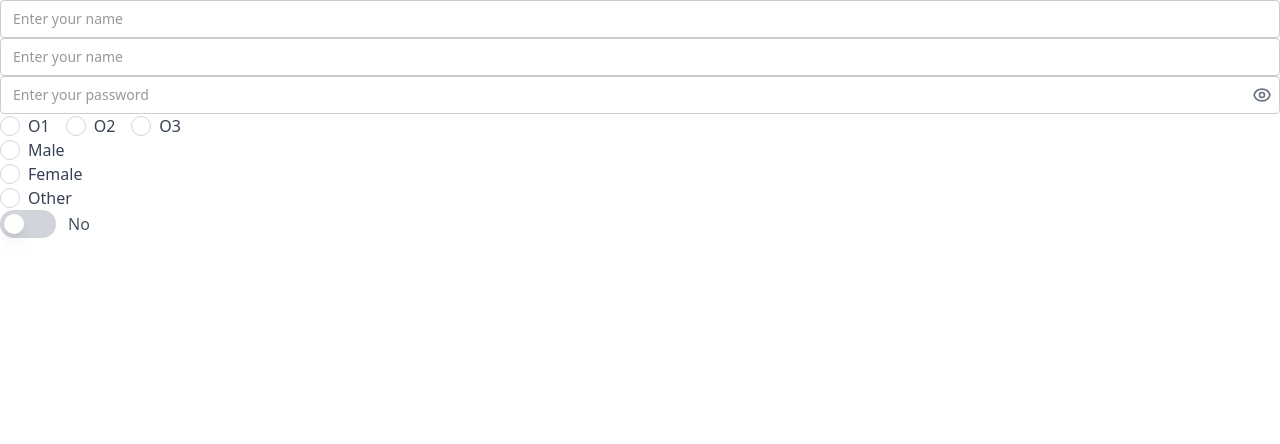
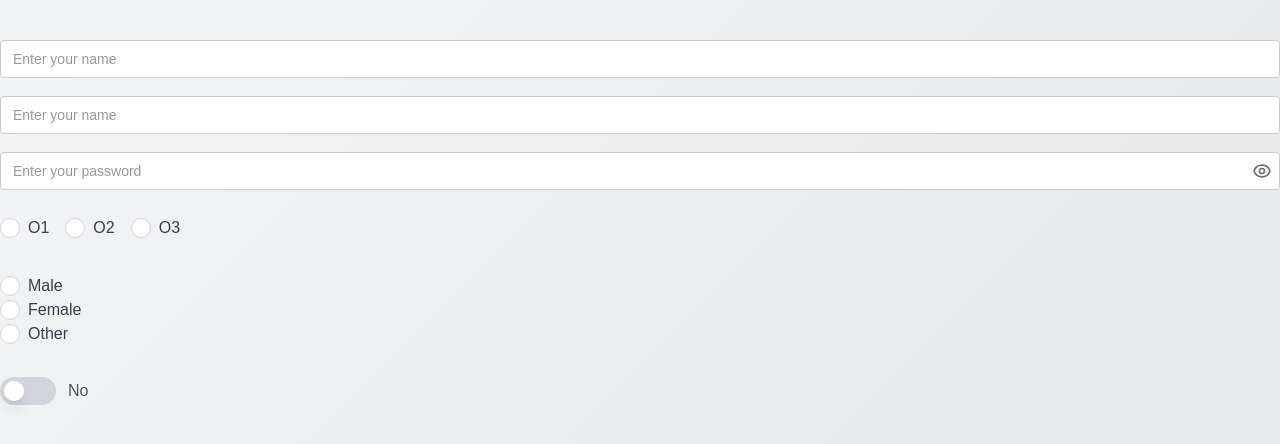
Before and after one commit to M-Gnana-prakash/erp_project, an Angular app: page / in a window 1280 px wide. Shown: the top 444 px of the page. Built offline with nearby package versions, Linux system fonts and the light colour scheme.

Commit message:
add changes

```diff
--- a/src/app/app.css
+++ b/src/app/app.css
@@ -0,0 +1,64 @@
+/* Page Background */
+:host {
+    display: block;
+    min-height: 100vh;
+    background: linear-gradient(135deg, #f3f4f6, #e5e7eb);
+    font-family: Arial, Helvetica, sans-serif;
+    padding: 40px 0;
+}
+
+/* Main Form Container */
+.form-container {
+    width: 420px;
+    margin: 0 auto;
+    background: #ffffff;
+    padding: 30px 35px;
+    border-radius: 12px;
+    box-shadow: 0 10px 25px rgba(0, 0, 0, 0.08);
+}
+
+/* Heading */
+.form-title {
+    text-align: center;
+    font-size: 22px;
+    font-weight: 600;
+    margin-bottom: 25px;
+    color: #1f2937;
+}
+
+/* Field Spacing */
+app-mcv-input-field,
+app-mcv-email-field,
+app-mcv-password-field,
+app-mcv-radio-field,
+app-mcv-toggle-field {
+    display: block;
+    margin-bottom: 18px;
+}
+
+/* Radio spacing tweak */
+app-mcv-radio-field {
+    padding: 8px 0;
+}
+
+/* Toggle spacing */
+app-mcv-toggle-field {
+    padding-top: 5px;
+}
+
+/* Optional Submit Button Style */
+.submit-btn {
+    width: 100%;
+    padding: 10px;
+    border: none;
+    border-radius: 6px;
+    background-color: #2563eb;
+    color: white;
+    font-size: 15px;
+    cursor: pointer;
+    transition: 0.3s ease;
+}
+
+.submit-btn:hover {
+    background-color: #1d4ed8;
+}
```
Also changed, not shown: 1 other file (tests, documents, lock files or other folders).
